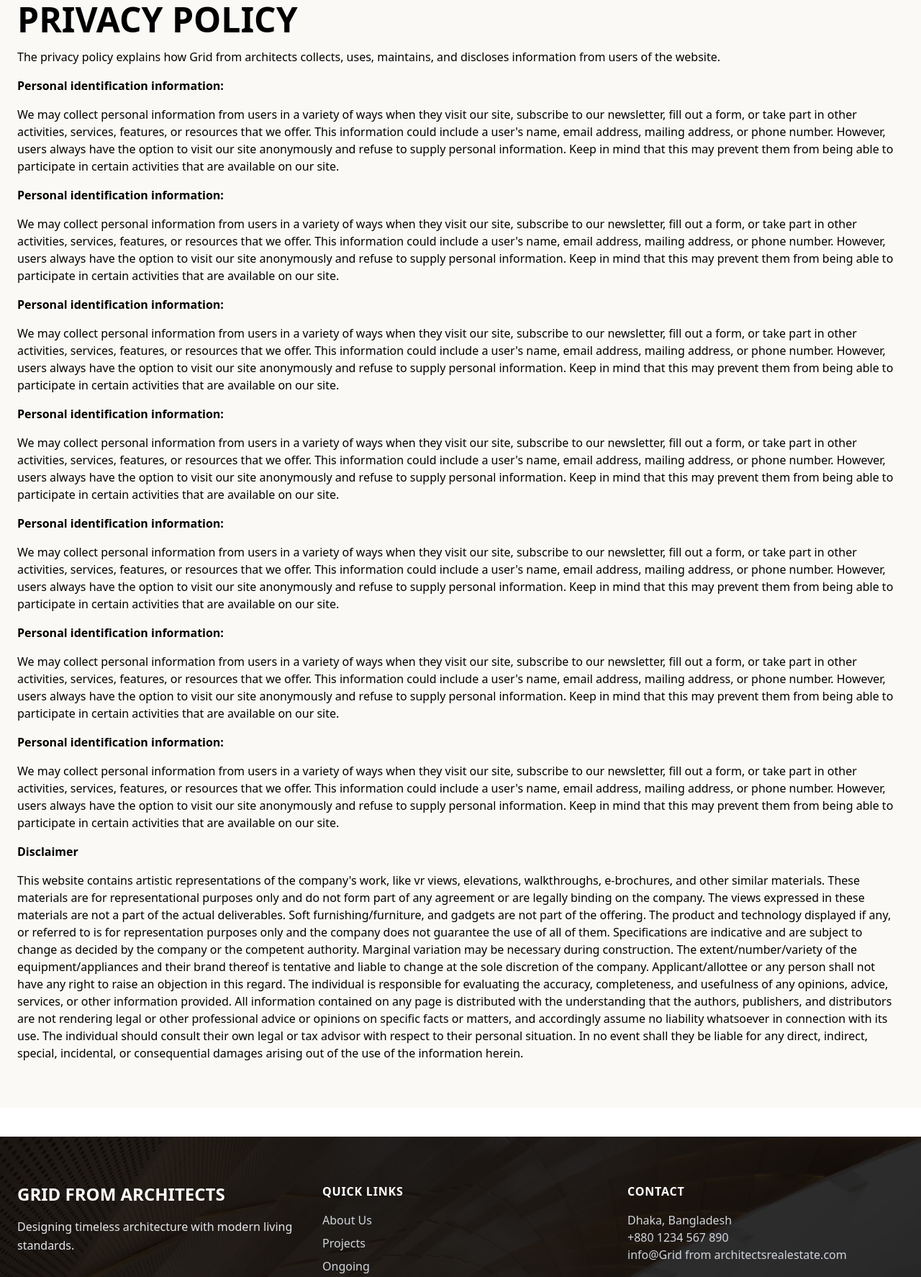
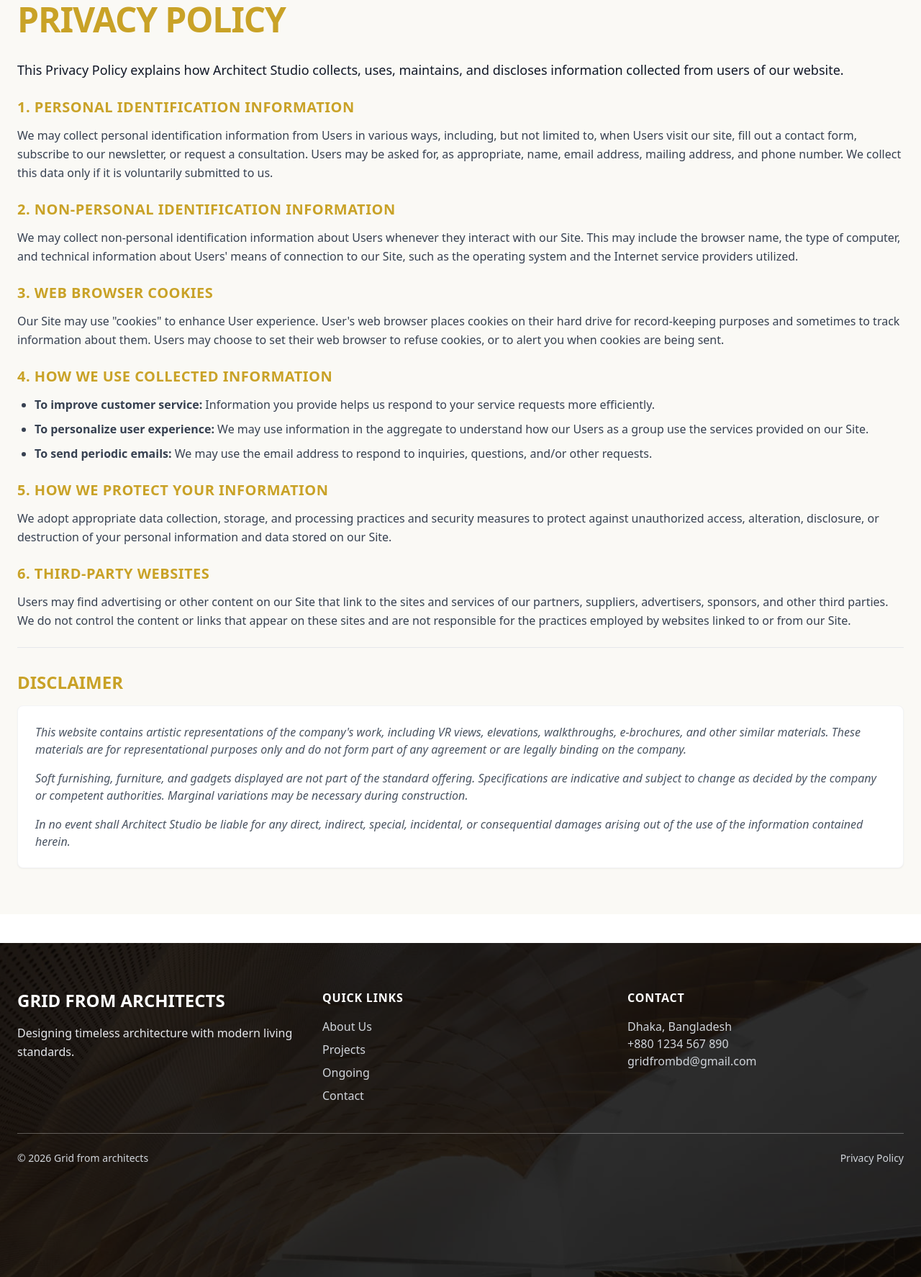
Before and after one commit to umme-Tahazzee/architect, a website: page html/privacy.html in a window 1280 px wide. Shown: the part 151-1925 px from the top of the page at 72% size. Drawn offline with nearby package versions, Linux system fonts and the light colour scheme.

```diff
--- a/html/footer.html
+++ b/html/footer.html
@@ -45,7 +45,7 @@
         </h3>
         <p class="text-gray-300">Dhaka, Bangladesh</p>
         <p class="text-gray-300">+880 1234 567 890</p>
-        <p class="text-gray-300">info@Grid from architectsrealestate.com</p>
+        <p class="text-gray-300">gridfrombd@gmail.com</p>
       </div>
 
     </div>
--- a/html/privacy.html
+++ b/html/privacy.html
@@ -36,105 +36,76 @@
 
     <div id="navbar"></div>
 
-    <section class="bg-[#FAF9F5] text-black pt-10 md:pt-20 pb-16">
-        <div class="max-w-7xl mx-auto px-6 space-y-4">
-            <h1 class="text-3xl md:text-5xl text-gold  font-bold  uppercase">Privacy policy</h1>
-            <div class="space-y-4">
-                <p class="text-md font-sora ">The privacy policy explains how Grid from architects collects,
-                    uses, maintains, and discloses information from users of the website.</p>
-                <h2 class="text-gold font-semibold ">Personal identification information:</h2>
-                <p>We may collect personal information from users in a variety of ways when they visit our site,
-                    subscribe to our newsletter, fill out a form, or take part in other activities, services, features,
-                    or resources that we offer. This information could include a user's name, email address, mailing
-                    address, or phone number. However, users always have the option to visit our site anonymously and
-                    refuse to supply personal information. Keep in mind that this
-                    may prevent them from being able to participate in certain activities that are available on our
-                    site.</p>
+   <section class="bg-[#FAF9F5] text-black pt-10 md:pt-20 pb-16">
+    <div class="max-w-7xl mx-auto px-6 space-y-8">
+        <h1 class="text-3xl md:text-5xl text-accent font-bold uppercase tracking-tight">Privacy Policy</h1>
 
+        <div class="space-y-6 text-gray-700 leading-relaxed">
+            <p class="text-lg font-medium text-gray-900">
+                This Privacy Policy explains how Architect Studio collects, uses, maintains, and discloses information collected from users of our website.
+            </p>
 
-                <h2 class="text-gold  font-semibold ">Personal identification information:</h2>
-                <p>We may collect personal information from users in a variety of ways when they visit our site,
-                    subscribe to our newsletter, fill out a form, or take part in other activities, services, features,
-                    or resources that we offer. This information could include a user's name, email address, mailing
-                    address, or phone number. However, users always have the option to visit our site anonymously and
-                    refuse to supply personal information. Keep in mind that this
-                    may prevent them from being able to participate in certain activities that are available on our
-                    site.</p>
-
-
-                <h2 class="text-gold font-semibold ">Personal identification information:</h2>
-                <p>We may collect personal information from users in a variety of ways when they visit our site,
-                    subscribe to our newsletter, fill out a form, or take part in other activities, services, features,
-                    or resources that we offer. This information could include a user's name, email address, mailing
-                    address, or phone number. However, users always have the option to visit our site anonymously and
-                    refuse to supply personal information. Keep in mind that this
-                    may prevent them from being able to participate in certain activities that are available on our
-                    site.</p>
-
-                <h2 class="text-gold font-semibold ">Personal identification information:</h2>
-                <p>We may collect personal information from users in a variety of ways when they visit our site,
-                    subscribe to our newsletter, fill out a form, or take part in other activities, services, features,
-                    or resources that we offer. This information could include a user's name, email address, mailing
-                    address, or phone number. However, users always have the option to visit our site anonymously and
-                    refuse to supply personal information. Keep in mind that this
-                    may prevent them from being able to participate in certain activities that are available on our
-                    site.</p>
-
-                <h2 class="text-gold font-semibold ">Personal identification information:</h2>
-                <p>We may collect personal information from users in a variety of ways when they visit our site,
-                    subscribe to our newsletter, fill out a form, or take part in other activities, services, features,
-                    or resources that we offer. This information could include a user's name, email address, mailing
-                    address, or phone number. However, users always have the option to visit our site anonymously and
-                    refuse to supply personal information. Keep in mind that this
-                    may prevent them from being able to participate in certain activities that are available on our
-                    site.</p>
-
-                <h2 class="text-gold font-semibold ">Personal identification information:</h2>
-                <p>We may collect personal information from users in a variety of ways when they visit our site,
-                    subscribe to our newsletter, fill out a form, or take part in other activities, services, features,
-                    or resources that we offer. This information could include a user's name, email address, mailing
-                    address, or phone number. However, users always have the option to visit our site anonymously and
-                    refuse to supply personal information. Keep in mind that this
-                    may prevent them from being able to participate in certain activities that are available on our
-                    site.</p>
-
-                <h2 class="text-gold font-semibold ">Personal identification information:</h2>
-                <p>We may collect personal information from users in a variety of ways when they visit our site,
-                    subscribe to our newsletter, fill out a form, or take part in other activities, services, features,
-                    or resources that we offer. This information could include a user's name, email address, mailing
-                    address, or phone number. However, users always have the option to visit our site anonymously and
-                    refuse to supply personal information. Keep in mind that this
-                    may prevent them from being able to participate in certain activities that are available on our
-                    site.</p>
+            <div class="space-y-3">
+                <h2 class="text-accent text-xl font-semibold uppercase tracking-wide">1. Personal Identification Information</h2>
+                <p>
+                    We may collect personal identification information from Users in various ways, including, but not limited to, when Users visit our site, fill out a contact form, subscribe to our newsletter, or request a consultation. Users may be asked for, as appropriate, name, email address, mailing address, and phone number. We collect this data only if it is voluntarily submitted to us.
+                </p>
             </div>
 
+            <div class="space-y-3">
+                <h2 class="text-accent text-xl font-semibold uppercase tracking-wide">2. Non-personal Identification Information</h2>
+                <p>
+                    We may collect non-personal identification information about Users whenever they interact with our Site. This may include the browser name, the type of computer, and technical information about Users' means of connection to our Site, such as the operating system and the Internet service providers utilized.
+                </p>
+            </div>
 
-            <h2 class="text-gold font-semibold ">Disclaimer</h2>
-            <p>This website contains artistic representations of the company's work, like vr views, elevations,
-                walkthroughs, e-brochures, and other similar materials. These materials are for representational
-                purposes only and do not form part of any agreement or are legally binding on the company. The views
-                expressed in these materials are not a part of the actual deliverables. Soft furnishing/furniture, and
-                gadgets are not part of the offering. The product and technology displayed if any, or referred to is for
-                representation purposes only and the company does not guarantee the use of all of them. Specifications
-                are indicative and are subject to change as decided by the company or the competent authority. Marginal
-                variation may be necessary during construction. The extent/number/variety of the equipment/appliances
-                and their brand thereof is tentative and liable to change at the sole discretion of the company.
-                Applicant/allottee or any person shall not have any right to raise an objection in this regard.
+            <div class="space-y-3">
+                <h2 class="text-accent text-xl font-semibold uppercase tracking-wide">3. Web Browser Cookies</h2>
+                <p>
+                    Our Site may use "cookies" to enhance User experience. User's web browser places cookies on their hard drive for record-keeping purposes and sometimes to track information about them. Users may choose to set their web browser to refuse cookies, or to alert you when cookies are being sent.
+                </p>
+            </div>
 
-                The individual is responsible for evaluating the accuracy, completeness, and usefulness of any opinions,
-                advice, services, or other information provided. All information contained on any page is distributed
-                with the understanding that the authors, publishers, and distributors are not rendering legal or other
-                professional advice or opinions on specific facts or matters, and accordingly assume no liability
-                whatsoever in connection with its use. The individual should consult their own legal or tax advisor with
-                respect to their personal situation.
+            <div class="space-y-3">
+                <h2 class="text-accent text-xl font-semibold uppercase tracking-wide">4. How We Use Collected Information</h2>
+                <ul class="list-disc ml-6 space-y-2">
+                    <li><strong>To improve customer service:</strong> Information you provide helps us respond to your service requests more efficiently.</li>
+                    <li><strong>To personalize user experience:</strong> We may use information in the aggregate to understand how our Users as a group use the services provided on our Site.</li>
+                    <li><strong>To send periodic emails:</strong> We may use the email address to respond to inquiries, questions, and/or other requests.</li>
+                </ul>
+            </div>
 
-                In no event shall they be liable for any direct, indirect, special, incidental, or consequential damages
-                arising out of the use of the information herein.</p>
+            <div class="space-y-3">
+                <h2 class="text-accent text-xl font-semibold uppercase tracking-wide">5. How We Protect Your Information</h2>
+                <p>
+                    We adopt appropriate data collection, storage, and processing practices and security measures to protect against unauthorized access, alteration, disclosure, or destruction of your personal information and data stored on our Site.
+                </p>
+            </div>
+
+            <div class="space-y-3">
+                <h2 class="text-accent text-xl font-semibold uppercase tracking-wide">6. Third-party Websites</h2>
+                <p>
+                    Users may find advertising or other content on our Site that link to the sites and services of our partners, suppliers, advertisers, sponsors, and other third parties. We do not control the content or links that appear on these sites and are not responsible for the practices employed by websites linked to or from our Site.
+                </p>
+            </div>
+
+            <div class="pt-8 border-t border-gray-200">
+                <h2 class="text-accent text-2xl font-bold uppercase mb-4">Disclaimer</h2>
+                <div class="bg-white p-6 rounded-lg border border-gray-100 shadow-sm text-sm md:text-base italic text-gray-600 space-y-4">
+                    <p>
+                        This website contains artistic representations of the company's work, including VR views, elevations, walkthroughs, e-brochures, and other similar materials. These materials are for representational purposes only and do not form part of any agreement or are legally binding on the company.
+                    </p>
+                    <p>
+                        Soft furnishing, furniture, and gadgets displayed are not part of the standard offering. Specifications are indicative and subject to change as decided by the company or competent authorities. Marginal variations may be necessary during construction.
+                    </p>
+                    <p>
+                        In no event shall Architect Studio be liable for any direct, indirect, special, incidental, or consequential damages arising out of the use of the information contained herein.
+                    </p>
+                </div>
+            </div>
         </div>
-
-
-        </div>
-    </section>
+    </div>
+</section>
 
 
   <div id="footer"></div>
```
Also changed, not shown: html/Team.html (+38 -32 lines), html/exterioir/solmaid.html (+6 -4 lines), html/exterioir/vatara.html (+17 -23 lines), html/interior/badda.html (+2 -2 lines), html/project.html (+65 -20 lines), assests/president.jpg (deleted).
